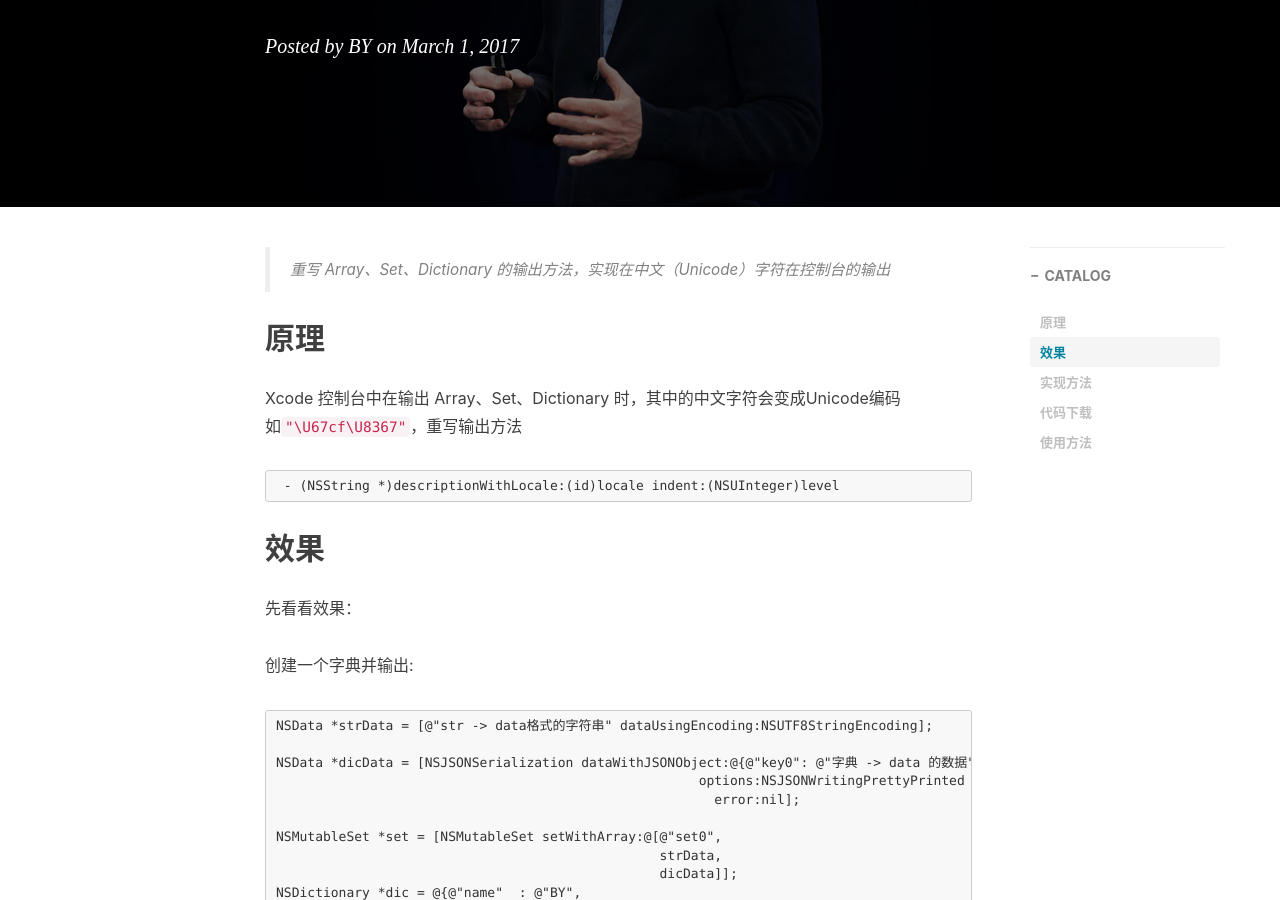
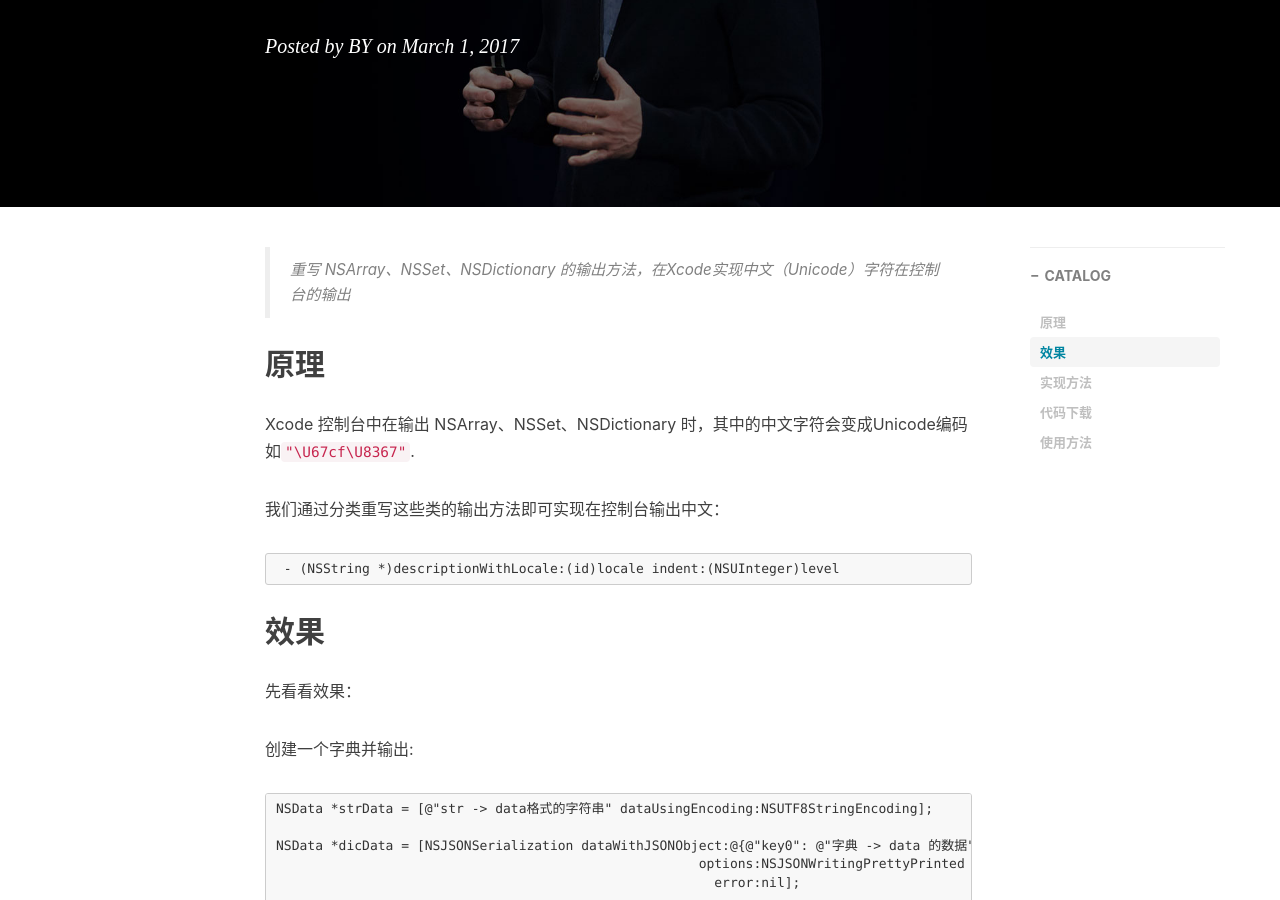
Before and after one commit to haome525/haome525.github.io, a Jekyll site: the page built from _posts/2017-03-01-Xcode-控制台输出中文.md, in a window 1280 px wide and 900 px high, scrolled down 316 px. Built offline with Jekyll 4.4.1, drawn with Linux system fonts in a browser that asks for light colours; nearby versions of some CDN libraries; comment, search, counter and statistics services are not loaded.

Commit message:
update post

```diff
--- a/_posts/2017-03-01-Xcode-控制台输出中文.md
+++ b/_posts/2017-03-01-Xcode-控制台输出中文.md
@@ -12,10 +12,12 @@ tags:
     - macOS
 ---
 
-> 重写 Array、Set、Dictionary 的输出方法，实现在中文（Unicode）字符在控制台的输出
+> 重写 NSArray、NSSet、NSDictionary 的输出方法，在Xcode实现中文（Unicode）字符在控制台的输出
 
 ## 原理
- Xcode 控制台中在输出 Array、Set、Dictionary 时，其中的中文字符会变成Unicode编码 如`"\U67cf\U8367"`，重写输出方法
+ Xcode 控制台中在输出 NSArray、NSSet、NSDictionary 时，其中的中文字符会变成Unicode编码 如`"\U67cf\U8367"`.
+
+我们通过分类重写这些类的输出方法即可实现在控制台输出中文：
 
 	 - (NSString *)descriptionWithLocale:(id)locale indent:(NSUInteger)level
 
```
